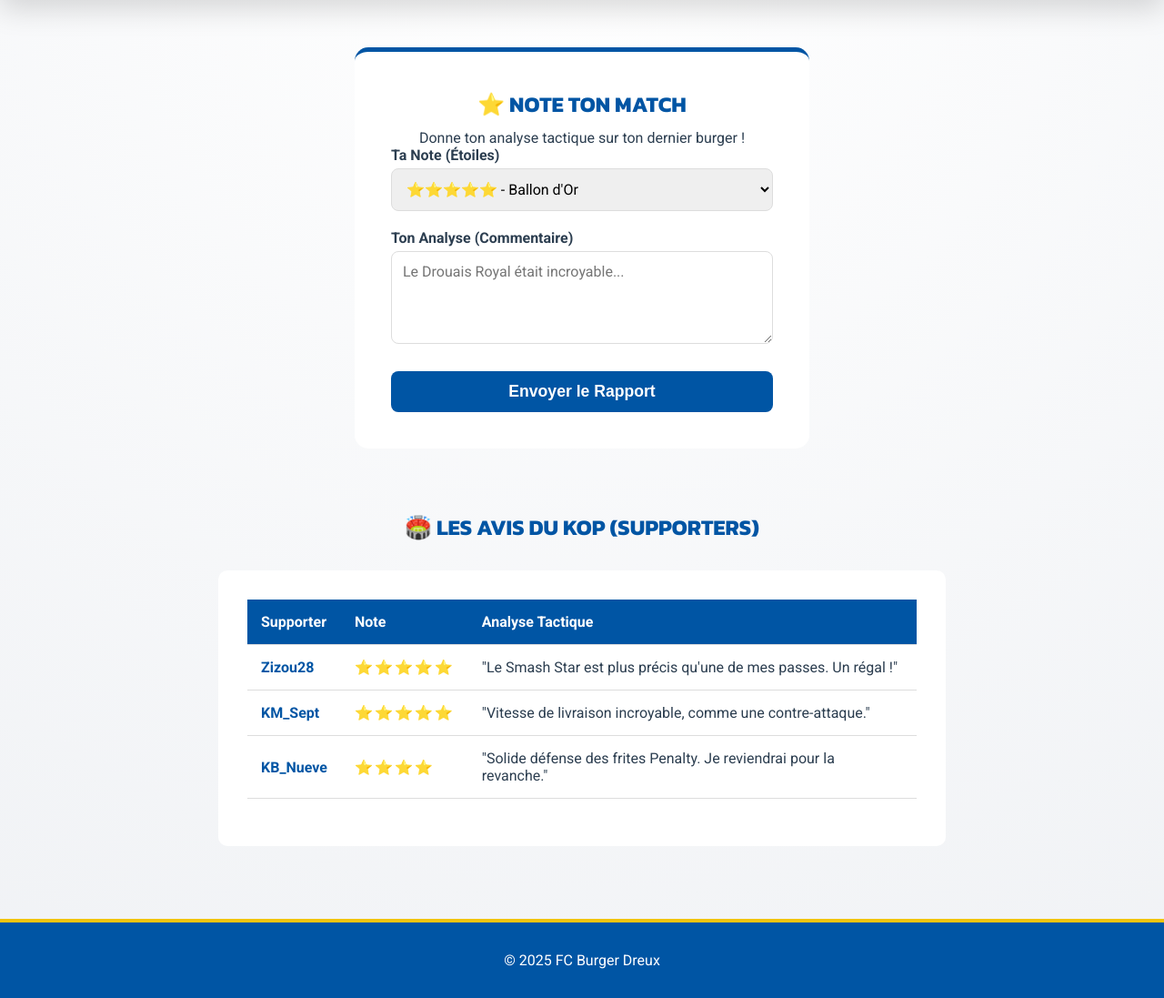
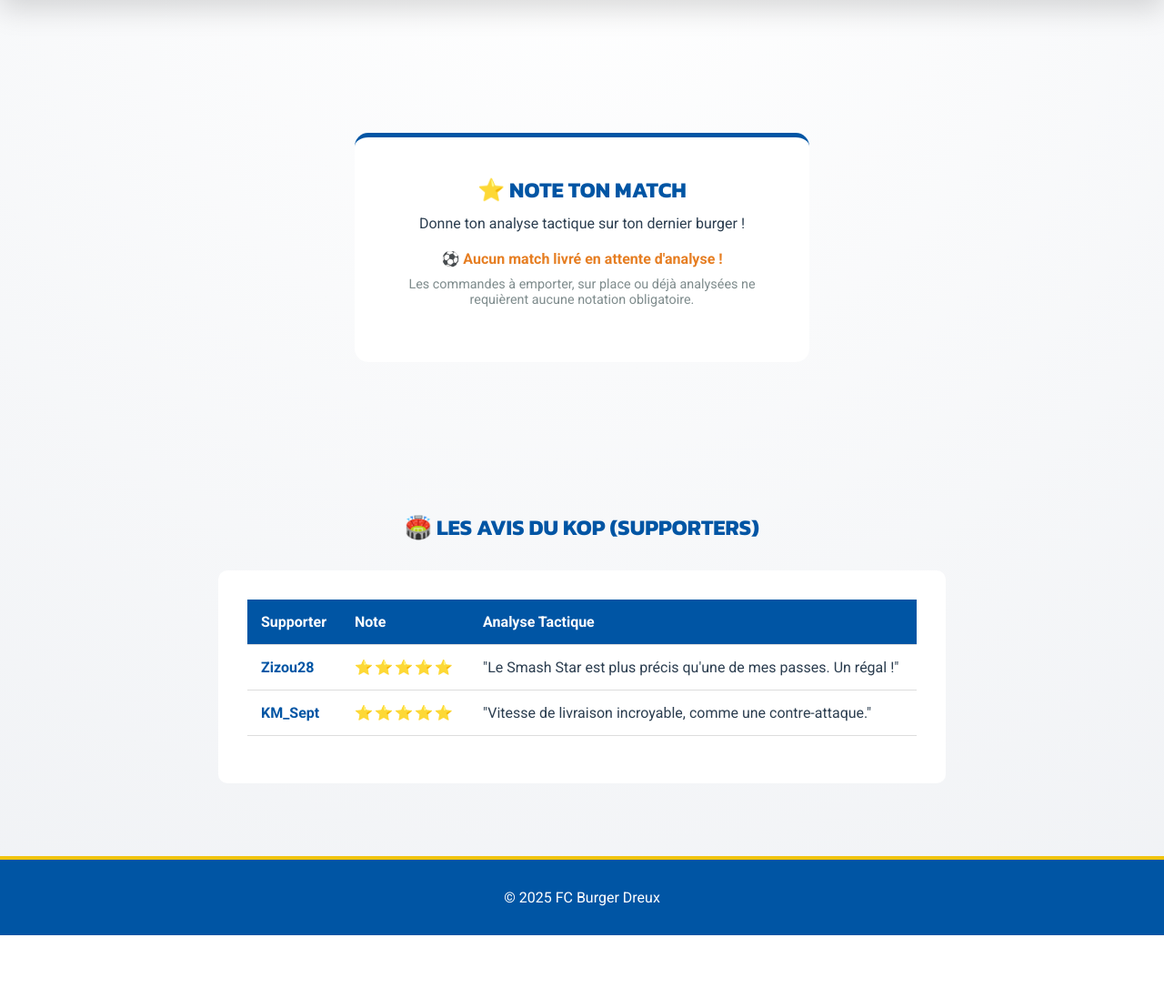
Before and after one commit to QaysChaabaoui/Info4, a PHP site: page /notation.php in a window 1280 px wide. Shown: the part 120-1217 px from the top of the page at 91% size. After the commit the page ends 1148 px from the top, so only its background shows below. Run offline with PHP 8.4, Linux system fonts and the light colour scheme; the visitor is signed in with stand-in values (Sample User, id 1).

Commit message:
Refactor notation.php for improved structure and security

```diff
--- a/notation.php
+++ b/notation.php
@@ -1,17 +1,72 @@
 <?php
 require_once('includes/header.php');
 
-// On vérifie qui parle pour enregistrer l'avis au bon nom
+// 🛡️ Sécurité : Il faut être connecté pour accéder à l'après-match
+if (!isset($_SESSION['user_login'])) {
+    header("Location: index.php");
+    exit();
+}
+
+$client_actuel = $_SESSION['user_login']; // Email/Login du supporter connecté
 $nom_joueur = isset($_SESSION['user_nom']) ? $_SESSION['user_nom'] : "Anonyme";
+$chemin_json = "data/commandes.json";
+
+// 📥 1. TRAITEMENT DE L'ENVOI DU RAPPORT TACTIQUE (NOTATION)
+if ($_SERVER['REQUEST_METHOD'] === 'POST' && isset($_POST['id_commande'])) {
+    $id_cmd = $_POST['id_commande'];
+    $note_selectionnee = $_POST['note'] ?? '';
+    $analyse_texte = $_POST['commentaire'] ?? '';
+
+    if (file_exists($chemin_json)) {
+        $commandes = json_decode(file_get_contents($chemin_json), true) ?? [];
+        $mis_a_jour = false;
+
+        foreach ($commandes as &$cmd) {
+            // Triple vérification : bonne commande + bon client + statut LIVRÉE + pas encore notée
+            if ($cmd['id'] === $id_cmd && $cmd['client'] === $client_actuel && strtoupper($cmd['statut']) === 'LIVRÉE' && !isset($cmd['note'])) {
+
+                // On injecte les nouvelles clés de notation dans la commande
+                $cmd['note'] = $note_selectionnee;
+                $cmd['commentaire'] = htmlspecialchars($analyse_texte);
+                $cmd['supporter_nom'] = $nom_joueur; // Stocke le nom pour l'affichage du Kop
+
+                $mis_a_jour = true;
+                break;
+            }
+        }
+
+        if ($mis_a_job = $mis_a_jour) {
+            file_put_contents($chemin_json, json_encode($commandes, JSON_PRETTY_PRINT | JSON_UNESCAPED_UNICODE));
+            echo "<script>alert('Analyse tactique enregistrée au tableau des scores !'); window.location.href='notation.php';</script>";
+            exit();
+        }
+    }
+}
+
+// 📖 2. CHARGEMENT ET FILTRAGE DES COMMANDES POUR L'AFFICHAGE
+$commandes = [];
+if (file_exists($chemin_json)) {
+    $commandes = json_decode(file_get_contents($chemin_json), true) ?? [];
+}
+
+// On isole les matchs livrés de CE client qui attendent une note
+$matchs_a_noter = [];
+foreach ($commandes as $cmd) {
+    if (isset($cmd['client']) && $cmd['client'] === $client_actuel && strtoupper($cmd['statut'] ?? '') === 'LIVRÉE' && !isset($cmd['note'])) {
+        $matchs_a_noter[] = $cmd;
+    }
+}
 ?>
 <!DOCTYPE html>
 <html lang="fr">
+
 <head>
     <meta charset="UTF-8">
     <meta name="viewport" content="width=device-width, initial-scale=1.0">
     <title>Après-Match (Avis) - FC Burger Dreux</title>
     <link rel="stylesheet" href="style.css">
 </head>
+
 <body>
     <main>
         <section class="login-section">
@@ -19,25 +74,45 @@ $nom_joueur = isset($_SESSION['user_nom']) ? $_SESSION['user_nom'] : "Anonyme";
                 <h2>⭐ Note ton Match</h2>
                 <p>Donne ton analyse tactique sur ton dernier burger !</p>
 
-                <form action="#">
+                <?php if (count($matchs_a_noter) > 0): ?>
+                    <form action="notation.php" method="POST">
+                        <div class="form-group">
+                            <label>Sélectionne ton Match (Commande livrée)</label>
+                            <select name="id_commande" class="form-input-custom" required>
+                                <?php foreach ($matchs_a_noter as $m): ?>
+                                    <option value="<?php echo $m['id']; ?>"><?php echo $m['id']; ?> —
+                                        <?php echo $m['articles']; ?></option>
+                                <?php endforeach; ?>
+                            </select>
+                        </div>
+
                         <div class="form-group">
                             <label>Ta Note (Étoiles)</label>
-                        <select class="form-input-custom">
-                            <option>⭐⭐⭐⭐⭐ - Ballon d'Or</option>
-                            <option>⭐⭐⭐⭐ - Qualifié d'office</option>
-                            <option>⭐⭐⭐ - Match nul</option>
-                            <option>⭐⭐ - Carton Jaune</option>
-                            <option>⭐ - Relégation</option>
+                            <select name="note" class="form-input-custom">
+                                <option value="⭐⭐⭐⭐⭐">⭐⭐⭐⭐⭐ - Ballon d'Or</option>
+                                <option value="⭐⭐⭐⭐">⭐⭐⭐⭐ - Qualifié d'office</option>
+                                <option value="⭐⭐⭐">⭐⭐⭐ - Match nul</option>
+                                <option value="⭐⭐">⭐⭐ - Carton Jaune</option>
+                                <option value="⭐">⭐ - Relégation</option>
                             </select>
                         </div>
 
                         <div class="form-group">
                             <label>Ton Analyse (Commentaire)</label>
-                        <textarea class="form-input-custom" placeholder="Le Drouais Royal était incroyable..." rows="4"></textarea>
+                            <textarea name="commentaire" class="form-input-custom"
+                                placeholder="Le Drouais Royal était incroyable..." rows="4" required></textarea>
                         </div>
 
                         <button type="submit" class="btn-login">Envoyer le Rapport</button>
                     </form>
+                <?php else: ?>
+                    <div style="text-align: center; padding: 20px 0;">
+                        <p style="font-weight: bold; color: #e67e22; margin-bottom: 10px;">⚽ Aucun match livré en attente
+                            d'analyse !</p>
+                        <p style="font-size: 0.9em; color: #7f8c8d;">Les commandes à emporter, sur place ou déjà analysées
+                            ne requièrent aucune notation obligatoire.</p>
+                    </div>
+                <?php endif; ?>
             </div>
         </section>
 
@@ -54,6 +129,25 @@ $nom_joueur = isset($_SESSION['user_nom']) ? $_SESSION['user_nom'] : "Anonyme";
                         </tr>
                     </thead>
                     <tbody>
+                        <?php
+                        $avis_trouve = false;
+                        foreach ($commandes as $cmd):
+                            if (isset($cmd['note']) && isset($cmd['commentaire'])):
+                                $avis_trouve = true;
+                                ?>
+                                <tr>
+                                    <td><span class="supporter-name"><?php echo $cmd['supporter_nom'] ?? 'Supporter'; ?></span>
+                                    </td>
+                                    <td><span class="stars-display"><?php echo $cmd['note']; ?></span></td>
+                                    <td>"<?php echo $cmd['commentaire']; ?>"</td>
+                                </tr>
+                            <?php
+                            endif;
+                        endforeach;
+
+                        // Sécurité : Si aucune commande n'a encore été notée dans le JSON, on garde tes exemples d'origine
+                        if (!$avis_trouve):
+                            ?>
                             <tr>
                                 <td><span class="supporter-name">Zizou28</span></td>
                                 <td><span class="stars-display">⭐⭐⭐⭐⭐</span></td>
@@ -64,11 +158,7 @@ $nom_joueur = isset($_SESSION['user_nom']) ? $_SESSION['user_nom'] : "Anonyme";
                                 <td><span class="stars-display">⭐⭐⭐⭐⭐</span></td>
                                 <td>"Vitesse de livraison incroyable, comme une contre-attaque."</td>
                             </tr>
-                        <tr>
-                            <td><span class="supporter-name">KB_Nueve</span></td>
-                            <td><span class="stars-display">⭐⭐⭐⭐</span></td>
-                            <td>"Solide défense des frites Penalty. Je reviendrai pour la revanche."</td>
-                        </tr>
+                        <?php endif; ?>
                     </tbody>
                 </table>
             </div>
@@ -77,4 +167,5 @@ $nom_joueur = isset($_SESSION['user_nom']) ? $_SESSION['user_nom'] : "Anonyme";
 
     <?php require_once('includes/footer.php'); ?>
 </body>
+
 </html>
```
Lines whose indentation alone changed are shown as unchanged.
